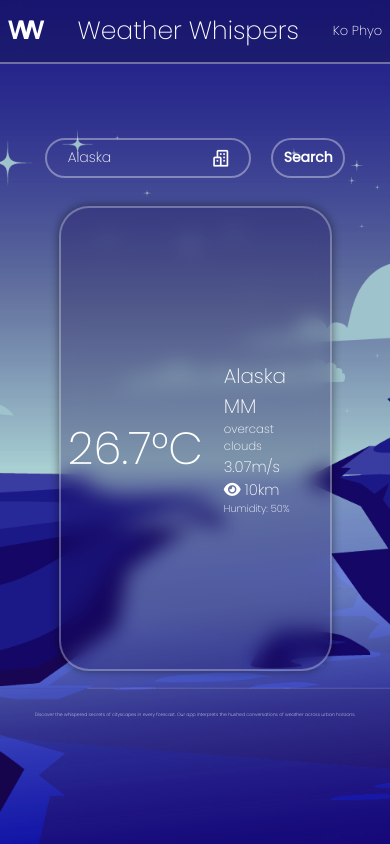
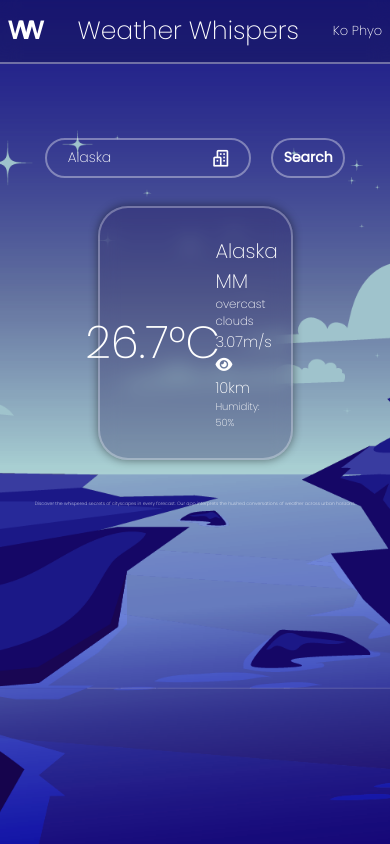
Before and after one commit to Phyo-Thu-Nyein/weather-webapp, an Angular app: page / in a window 390 px wide. Built offline with nearby package versions, Linux system fonts and the light colour scheme; some icons are missing.

Commit message:
mobile responsive updated

```diff
--- a/src/app/home/home.component.css
+++ b/src/app/home/home.component.css
@@ -73,6 +73,10 @@ nav p:hover {
         font-size: 20px;
     }
 
+    .weather-box {
+    width: 70%;
+    height: 55vh;
+    }
     .weather-box .icon-temp {
         font-size: 50px;
     }
@@ -155,6 +159,10 @@ nav p:hover {
 @media (max-width:700px) {
     .weather-box .image-box {
         display: none;
+    }
+    .weather-box {
+        width: 50%;
+        height: 30vh;
     }
 }
 
@@ -318,8 +326,6 @@ nav p:hover {
     background: #16044d44;
     -webkit-backdrop-filter: blur(10px);
     backdrop-filter: blur(10px);
-    width: 70%;
-    height: 55vh;
     margin-top: 20px;
     border: 2px solid rgba(255, 255, 255, 0.301);
     border-radius: 30px;
```
